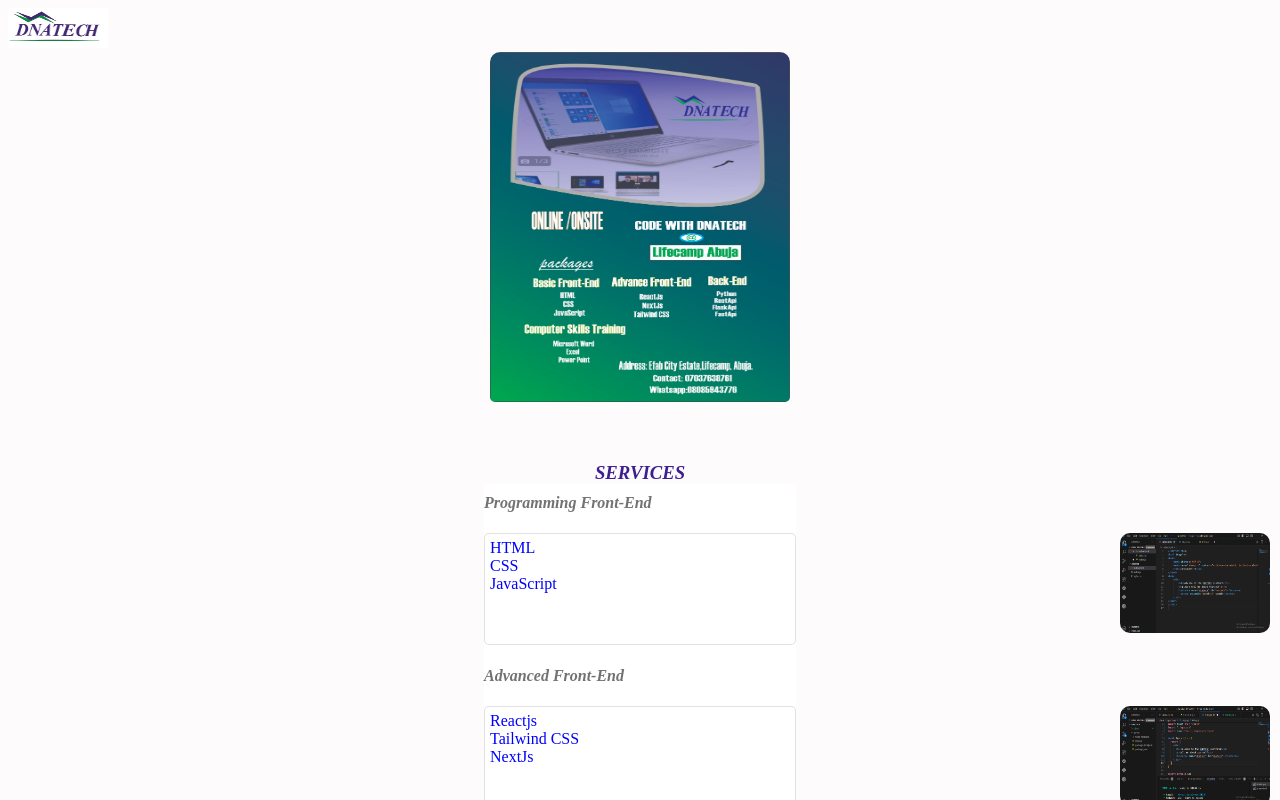
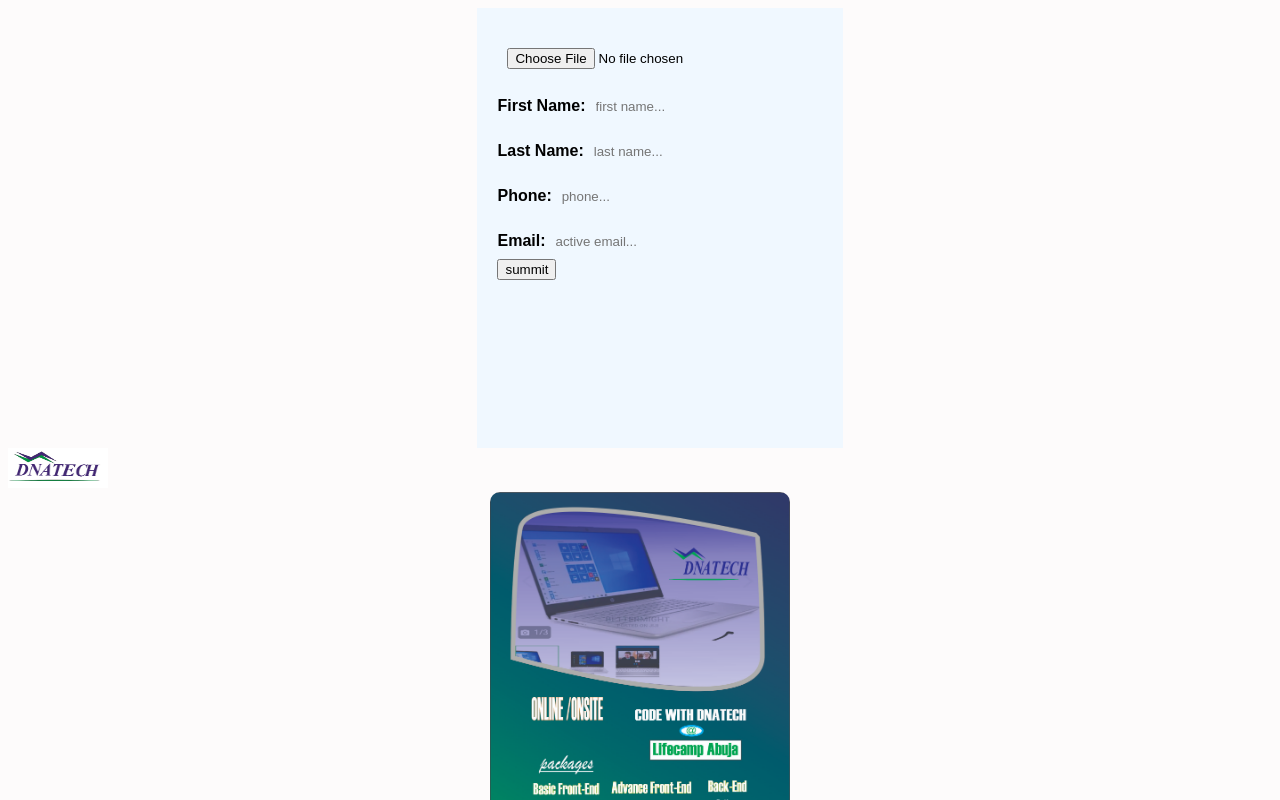
Before and after one commit to dna-249/dnatech, a React (Vite) app: page / in a window 1280 px wide. Shown: the top 800 px of the page. Built offline with nearby package versions, Linux system fonts and the light colour scheme.

Commit message:
added channel name

```diff
--- a/package.json
+++ b/package.json
@@ -10,6 +10,7 @@
     "preview": "vite preview"
   },
   "dependencies": {
+    "axios": "^1.7.9",
     "react": "^18.3.1",
     "react-dom": "^18.3.1"
   },
--- a/src/App.jsx
+++ b/src/App.jsx
@@ -1,10 +1,12 @@
 import React from 'react'
 import Home from './components/home'
-
+import Apply from './components/apply'
 const App = () => {
   return (
     <>
+    <Apply />
     <Home />
+
     </>
   )
 }
--- /dev/null
+++ b/src/components/apply.jsx
@@ -0,0 +1,44 @@
+import React from 'react'
+import { useState } from 'react'
+import axios from "axios"
+
+const Apply = () => {
+    const [input1, setInput1] = useState('')
+    const [input2, setInput2] = useState('')
+    const [input3, setInput3] = useState('')
+    const [input4, setInput4] = useState('')
+    const [input5, setInput5] = useState('')
+    const [inputs, setInputs] = useState([''])
+    const [data, setData] = useState('')
+
+
+
+
+
+
+
+    const handleRequest = (params) => {
+        console.log(input1)
+      setInputs(()=>[input2,input3,input4,input5])
+      axios.post(`http://localhost:3000/api/users`, {name:input2,email:input5}).then(res => {alert('ok'); console.log(res);setData(()=>res.data)} ).catch(err => {console.log(err)})
+      axios.get(`http://localhost:3000/api/users`).then(res => {alert('ok'); console.log(res);;setData(()=>res.data)} ).catch(err => console.log(err))
+
+    }
+
+  return (
+    <div className='center'>
+        <div className='apply'>
+        <div><img src=''/>
+             <input type='file' onChange={(e)=>setInput1(e.target.files[0])} />
+        </div>
+        <div>First Name:<input onChange={(e)=>setInput2(e.target.value)} type='text'  placeholder='first name...'/></div>
+        <div>Last Name:<input onChange={(e)=>setInput3(e.target.value)} type='text' placeholder='last name...'/></div>
+        <div>Phone:<input onChange={(e)=>setInput4(e.target.value)} type='number'placeholder='phone...'/></div>
+        <div>Email:<input onChange={(e)=>setInput5(e.target.value)} type='email'placeholder='active email...'/></div>
+         <button onClick={()=>handleRequest()}>summit</button>
+    </div>
+    </div>
+  )
+}
+
+export default Apply
--- /dev/null
+++ b/src/components/form.jsx
@@ -0,0 +1,44 @@
+import React from 'react'
+
+
+
+const Form = ({digit}) => {
+
+    const data =[["HTML","CSS","JavaScript"],
+                 ["ReactJs","NextJs","Tailwind CSS"],
+                 ["Python","FastApi","FlaskApi","RestApi"]
+                ]
+    const course =["Programming FrontEnd","Advanced FrontEnd","Programming Backend","Graphic Design"]
+
+  return (
+    <>
+    <div className="center form">
+    <div className="form">
+    <h3>Course:<br/> <span style={{color:"green"}}>{course[digit]}</span></h3>
+       <div> <h4>packages:</h4>
+        {data[digit]?.map((course, index)=> <ul key={index}><li>{course}</li></ul>)}
+        </div>
+     <div>
+        <h4>Program Duration: </h4>
+        1st February to 30th March
+     </div>
+
+     <div>
+     <h4>Location:<span> Online/Onsite:</span> </h4>
+      Efab City Estate, Lifecamp, Abuja.
+     </div>
+     <div className="center"><button>Reserve Your Ticket</button></div>
+
+    </div >
+    <div className="center text">
+       <h4> Contact:</h4>
+        Email:dnatech@gmail.com <br/>
+        Whatsapp:08085943776<br/>
+        Tel:07037638761
+    </div>
+    </div>
+    </>
+  )
+}
+
+export default Form
--- a/src/components/home.jsx
+++ b/src/components/home.jsx
@@ -1,12 +1,31 @@
 import React, { useEffect } from 'react'
 import { useState } from 'react'
+import Form from './form'
+
+
 const Home = () => {
+
   const [bg, setBg] = useState(true)
   const [bg2, setBg2] = useState(true)
   const [bg3, setBg3] = useState(true)
   const [bg4, setBg4] = useState(true)
   const [bg5, setBg5] = useState(true)
+  const [bg6, setBg6] = useState(true)
+  const [digit, setDigit] = useState(true)
 
+
+  const name = (params) => {
+    setDigit(0)
+    setBg6(false)
+  }
+  const name1 = (params) => {
+    setDigit(1)
+    setBg6(false)
+  }
+  const name2 = (params) => {
+    setDigit(2)
+    setBg6(false)
+  }
 
 
   return (
@@ -14,12 +33,15 @@
     <div>
 <img  src='/dnatech.png'  width={100} height={40}/>
 </div>
+<div> {bg6? (
 <div>
-{bg5? (<div className="full2"><img  onClick={()=>setBg5(false)} style={{borderRadius:"5px"}} src="DNATECH LOGO-1.jpg" width={300} height={350} alt="" /> </div>
+  <div>
+{bg5? (<div className="full2"> <img  onClick={()=>setBg5(false)} style={{borderRadius:"5px"}} src="DNATECH LOGO-1.jpg" width={300} height={450} alt="" /> </div>
         ):(<div className='full2'><img  onClick={()=>setBg5(true)}  style={{position:"static"}}  src="DNATECH LOGO-1.jpg" width={500} height={600} alt="" /> </div>)}
 
 
 </div>
+
   <div className="center" >
     <h3   className='center'
     style={{marginTop:"10px",fontStyle:"italic",color:' rgb(61, 31, 144)', fontWeight:'bolder'}}> SERVICES</h3>
@@ -28,7 +50,7 @@
     <h4  style={{marginTop:"10px"}}>Programming Front-End</h4>
       {bg? (<div><img  onClick={()=>setBg(false)} className='img' src="Capture2.PNG" width={150} height={100} alt="" /> </div>
         ):(<div className='full'><img  onClick={()=>setBg(true)}  style={{position:"static"}} className='img' src="Capture2.PNG" width={1500} height={400} alt="" /> </div>)}
-    <ul>
+    <ul onClick={()=>name()}>
       <li >HTML</li>
       <li >CSS</li>
       <li >JavaScript</li>
@@ -37,18 +59,17 @@
       <h4>Advanced Front-End</h4>
       {bg2? (<div><img  onClick={()=>setBg2(false)} className='img' src="Capture.PNG" width={150} height={100} alt="" /> </div>
         ):(<div className='full'><img  onClick={()=>setBg2(true)}  style={{position:"static"}} className='img' src="Capture.PNG" width={1500} height={400} alt="" /> </div>)}
-
-    <ul>
-      <li >Reactjs</li>
-      <li >Tailwind CSS</li>
-      <li >NextJs</li>
+      <ul onClick={()=>name1()}>
+        <li>ReactJs</li>
+        <li>NextJs</li>
+        <li>Tailwind CSS</li>
       </ul>
       <h4>Programming Backend</h4>
 
       {bg3? (<div><img  onClick={()=>setBg3(false)} className='img' src="Capture3.PNG" width={150} height={100} alt="" /> </div>
         ):(<div className='full'><img  onClick={()=>setBg3(true)}  style={{position:"static"}} className='img' src="Capture3.PNG" width={1500} height={400} alt="" /> </div>)}
 
-      <ul>
+      <ul onClick={()=>name2()}>
         <li >Python</li>
         <li >Rest Api</li>
         <li >Flask Api</li>
@@ -65,6 +86,10 @@
     </ul>
   </div>
   </div>
+  </div>
+  ):(<div>
+    <Form digit={digit} />
+  </div>)}</div>
     </>
   )
 }
--- a/src/index.css
+++ b/src/index.css
@@ -8,6 +8,7 @@
     align-items: center;
     justify-content: center;
     margin: auto;
+
 }
 .home{
     color: rgba(69, 68, 68, 0.817);
@@ -23,6 +24,16 @@
 
 
 }
+.form h4{
+    font-weight:border;
+     color: rgba(0, 0, 0, 0.553);
+     font-style: italic;
+
+
+ }
+ .form h3{
+    font-family:monospace;
+ }
 
 .img{
     position: absolute;
@@ -43,6 +54,19 @@
     background-color:#fff;
 
 }
+.form ul{
+
+    border:1px solid rgba(112, 114, 112, 0.208);
+    padding:5px;
+    border-radius:5px;
+    height:fit-content;
+    width:100px;
+    color:blue;
+    list-style: none;
+    background-color:#fff;
+    margin-bottom: -20px;
+
+}
 .full{
     display: flex;
     overflow-x: scroll;
@@ -57,15 +81,70 @@
 
     overflow-x: scroll;
     width: 300px;
-    height: 400px;
+    height: 470px;
     flex-direction: row;
     border-radius: 10px;
     margin: auto;
 
 }
 
+.form{
+    margin:auto;
+    width:100%;
+    border-radius:5px;
+    background-color:#fff;
+    padding: 2px;;
+}
+.form div{
+    height:fit-content;
+}
+.form button{
+    margin-top:10px;
+    background-color:green;
+    color:white;
+    border-radius:5px;
+    padding:5px;
+}
+.form button:hover{
+    margin-top:10px;
+    background-color:rgb(62, 116, 62);
+    color:white;
+    border-radius:5px;
+    padding:7px;
+    outline: none;
+}
+.text{
+    text-align:center;
+}
+.apply{
+    background-color: aliceblue;
+    width: 100%;
+    height: 400px;
+    padding: 20px;
+
+}
+.apply div{
+    margin-top: 10px;
+    font-weight: bold;
+    font-family: Arial, Helvetica, sans-serif;
+}
+.apply input{
+    padding: 10px;
+    background-color: transparent;
+    outline-color: green;
+    border: none;
+    border-radius: 5px;
+
+}
+
+
+
+
+
+
+
+
+
 @media all and ( width < 400px){
- body{
-    background-color:;
- }
+
 }
```
Also changed, not shown: 1 other file (tests, documents, lock files or other folders).
